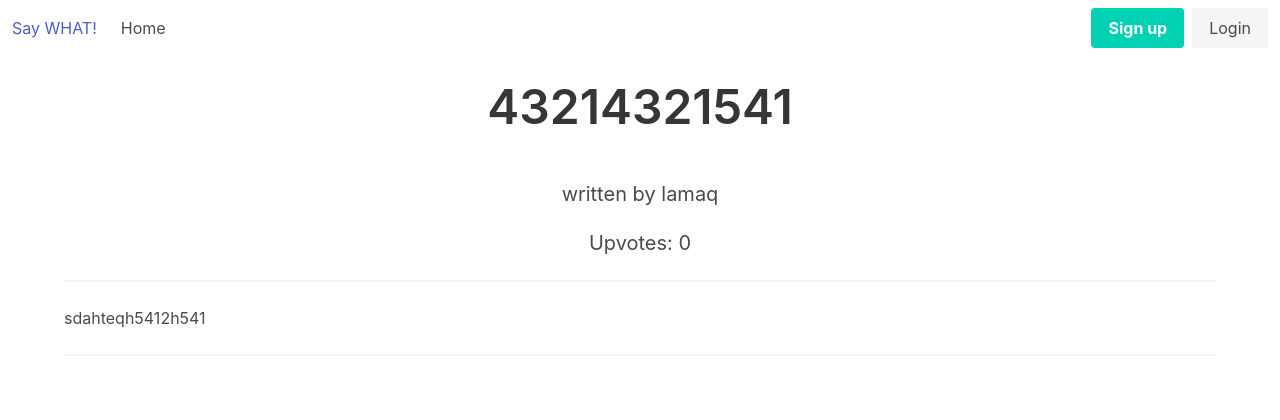
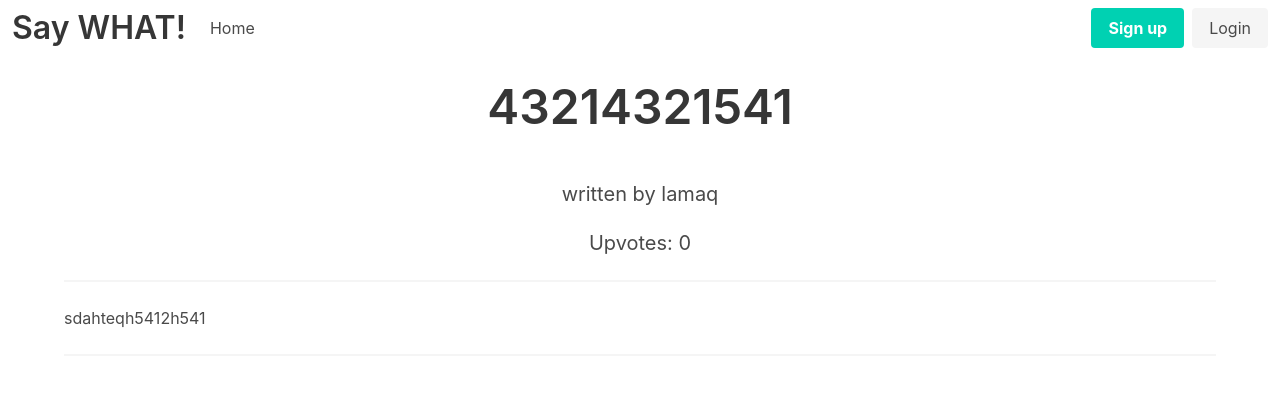
Before and after one commit to lamaqdahodwala/SayWhat-Official, a Django app: page /post/1 in a window 1280 px wide. Shown: the top 420 px of the page. Run offline with Django 3.2, Linux system fonts and the light colour scheme; data comes from the database, SQL or seed files in the repository; data that the repository does not hold is empty; parts of the project's set-up code (start-up, migrations or seed data) failed here and were passed over.

Commit message:
fixed title on navbar

```diff
--- a/saywhat/templates/base.html
+++ b/saywhat/templates/base.html
@@ -11,7 +11,7 @@
 	<nav class="navbar">
 		<div class="navbar-brand">
 			<a href="/" class="navbar-item">
-				Say WHAT!
+				<h1 class="title">Say WHAT!</h1>
 			</a>
 		</div>
 		<div class="navbar-start">
--- a/saywhat/templates/index.html
+++ b/saywhat/templates/index.html
@@ -1,4 +1,4 @@
-{% extends 'loggedin.html' %}
+{% extends 'base.html' %}
 
 {% block content %}
 <br><br><br>
```
